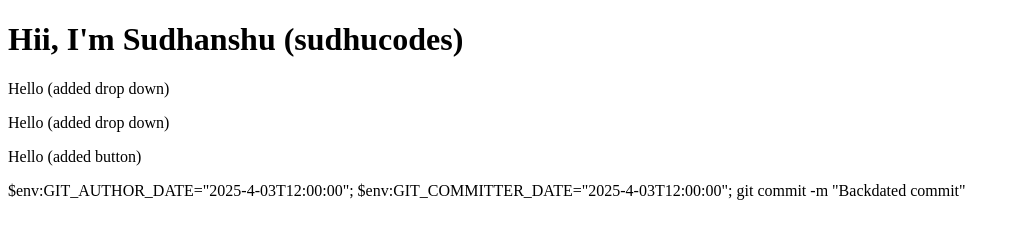
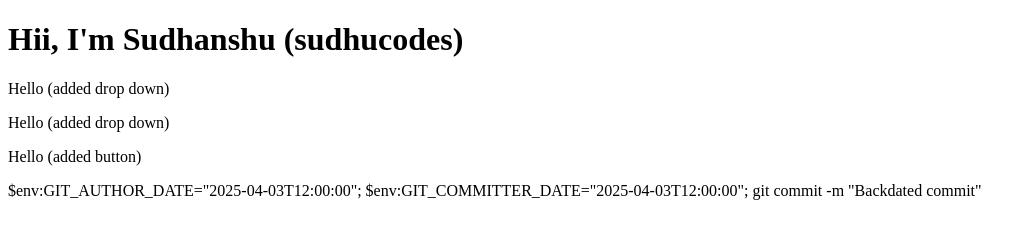
Before and after one commit to sudhucodes/git-github, a plain HTML site: page index.html in a window 1280 px wide. Shown: the whole page, without its empty margins (0-1036 px from the left). Drawn offline with Linux system fonts and the light colour scheme.

Commit message:
Backdated commit

```diff
--- a/index.html
+++ b/index.html
@@ -12,4 +12,4 @@
     <p>Hello (added button)</p>
 </body>
 </html>
-$env:GIT_AUTHOR_DATE="2025-4-03T12:00:00"; $env:GIT_COMMITTER_DATE="2025-4-03T12:00:00"; git commit -m "Backdated commit"
+$env:GIT_AUTHOR_DATE="2025-04-03T12:00:00"; $env:GIT_COMMITTER_DATE="2025-04-03T12:00:00"; git commit -m "Backdated commit"
```
